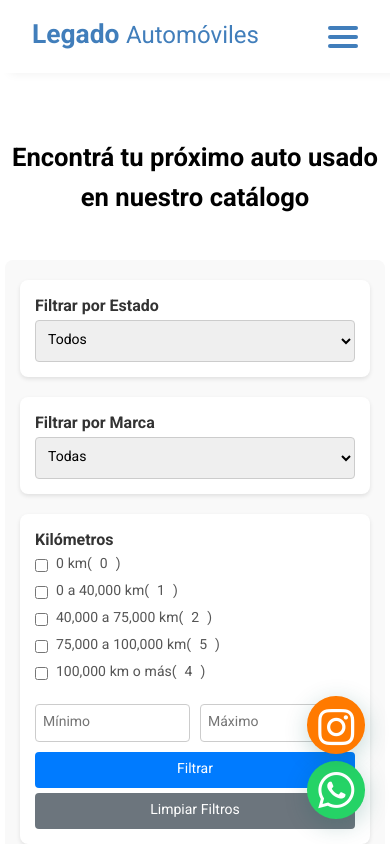
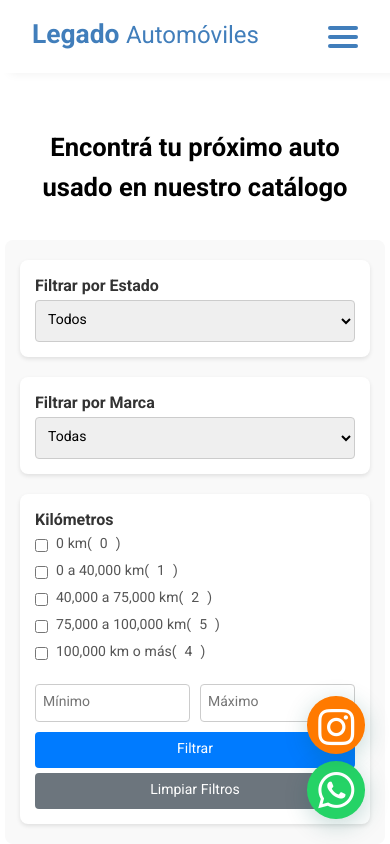
Before and after one commit to MaximoVerdi/legado-automoviles, a React (Vite) app: page /stock in a window 390 px wide. Shown: the top 844 px of the page. Built offline with nearby package versions, Linux system fonts and the light colour scheme.

Commit message:
Fix: Responsive stock section

```diff
--- a/src/assets/components/cars-stock-section.css
+++ b/src/assets/components/cars-stock-section.css
@@ -204,7 +204,7 @@
 
 @media screen and (max-width: 769px) {
   .stock-title {
-    padding: 10px;
+    padding: 0 30px;
     font-size: .8em;
   }
 
```
